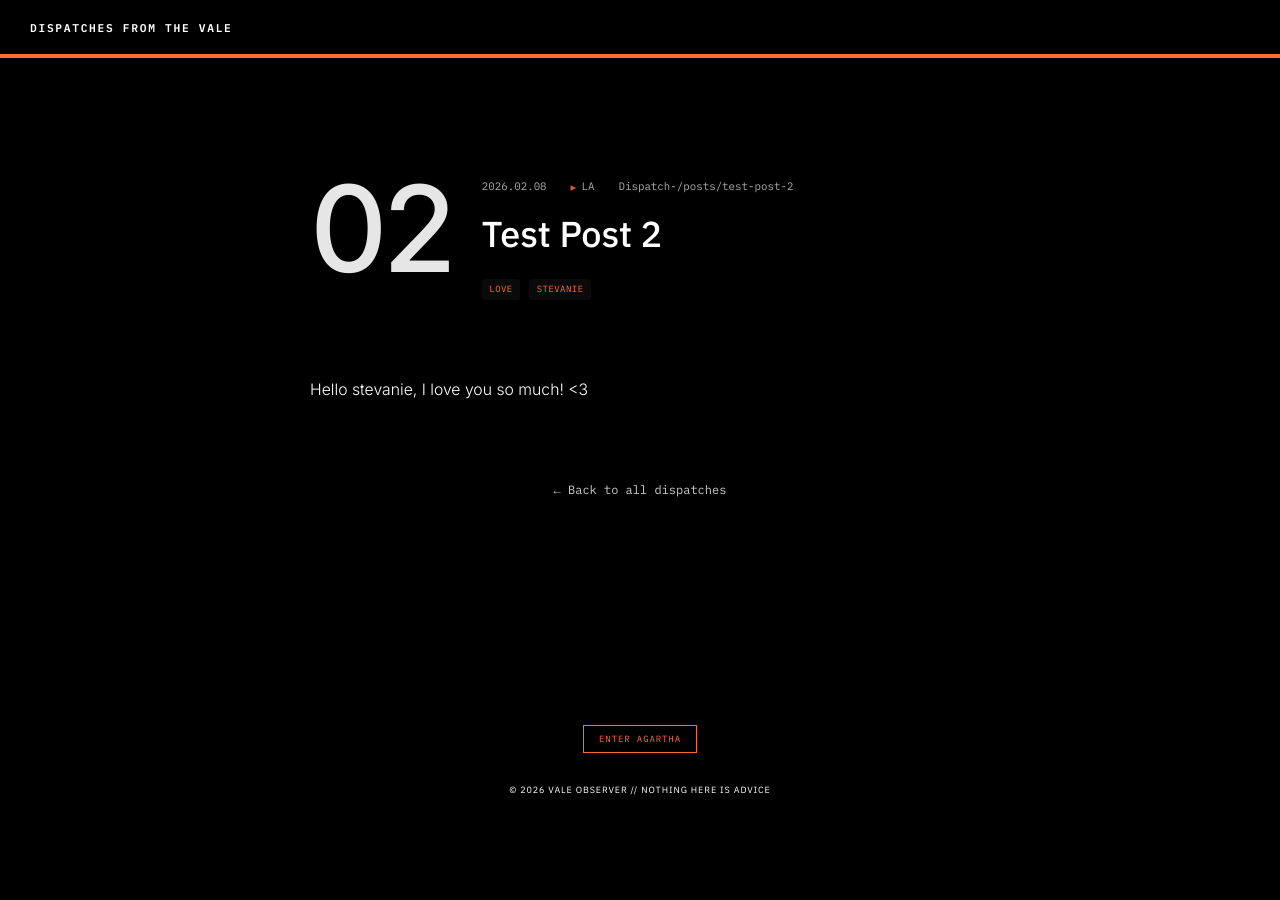
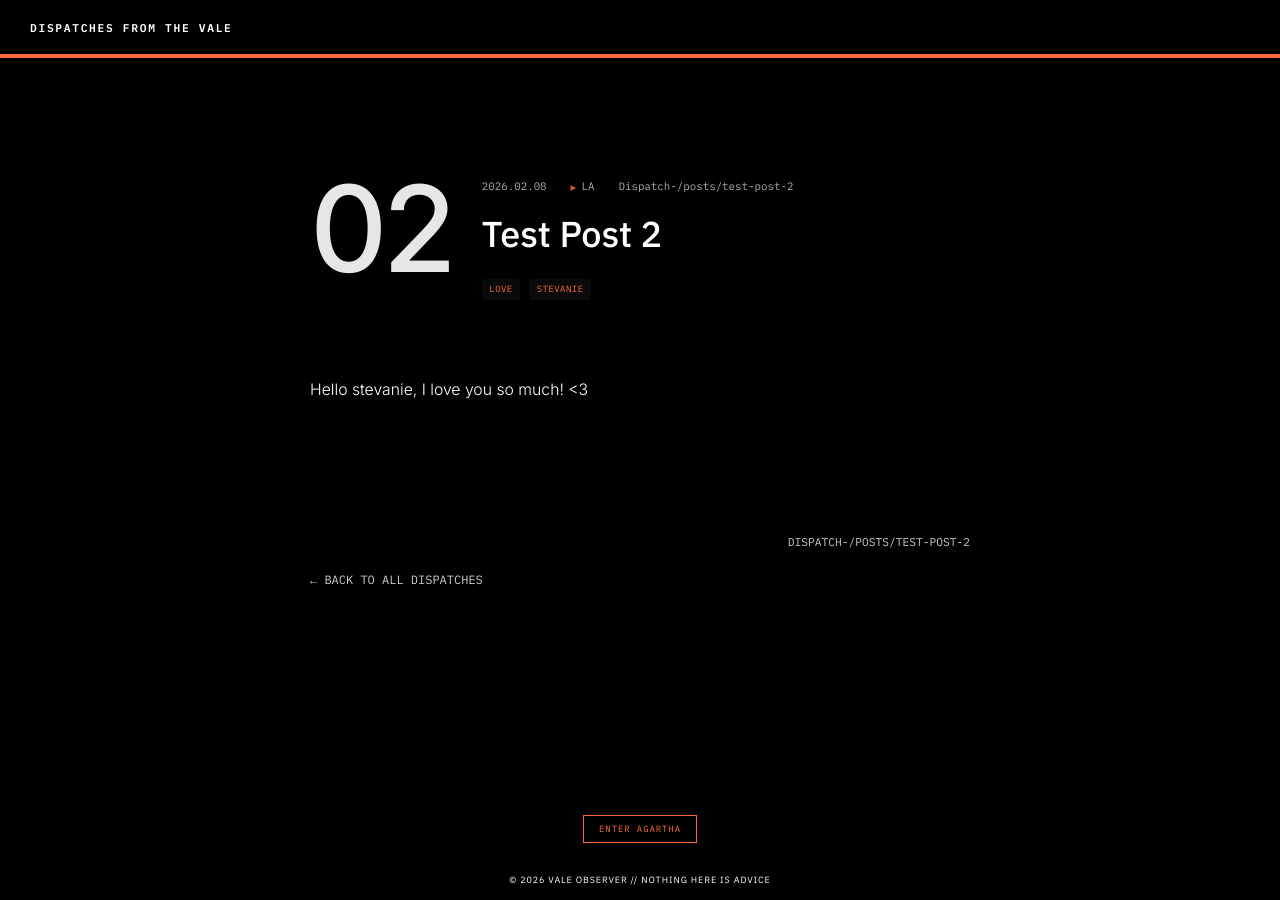
Before and after one commit to valeobserver/dispatches-from-the-vale, a Jekyll site: the page built from _posts/2026-02-08-test-post-2.md, in a window 1280 px wide. Built offline with Jekyll 4.4.1, drawn with Linux system fonts in a browser that asks for light colours.

Commit message:
Update post.html

```diff
--- a/_layouts/post.html
+++ b/_layouts/post.html
@@ -94,6 +94,16 @@ layout: default
     margin-bottom: 0;
   }
 
+  .post-footer {
+    margin-top: 6rem;
+    display: flex;
+    justify-content: space-between;
+    align-items: center;
+    font-family: var(--mono);
+    font-size: 0.75rem;
+    color: var(--fg-dim);
+  }
+
   .back-link {
     display: block;
     margin-top: 5rem;
@@ -102,10 +112,16 @@ layout: default
     color: var(--fg-dim);
     text-decoration: none;
     text-align: center;
+    text-transform: uppercase;
   }
 
   .back-link:hover {
     color: var(--accent);
+  }
+
+  .dispatch-footer {
+    color: var(--fg-dim);
+    text-transform: uppercase;
   }
 
   @media (max-width: 768px) {
@@ -123,6 +139,11 @@ layout: default
       flex-direction: column;
       align-items: flex-start;
       gap: 0.4rem;
+    }
+    .post-footer {
+      flex-direction: column;
+      gap: 1rem;
+      text-align: center;
     }
   }
 </style>
@@ -163,5 +184,10 @@ layout: default
     {{ content }}
   </div>
 
-  <a href="/" class="back-link">← Back to all dispatches</a>
+<div class="post-footer">
+    <a href="/" class="back-link">← Back to all dispatches</a>
+    {% if page.id %}
+      <span class="dispatch-footer">Dispatch-{{ page.id }}</span>
+    {% endif %}
+  </div>
 </article>
```
